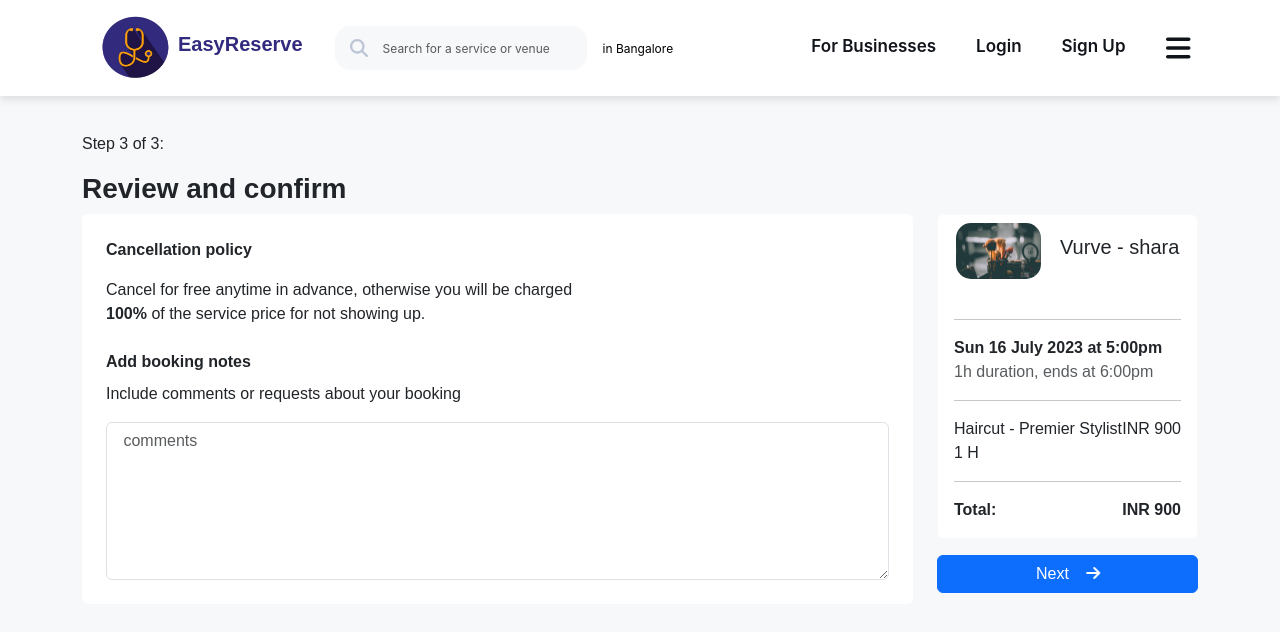
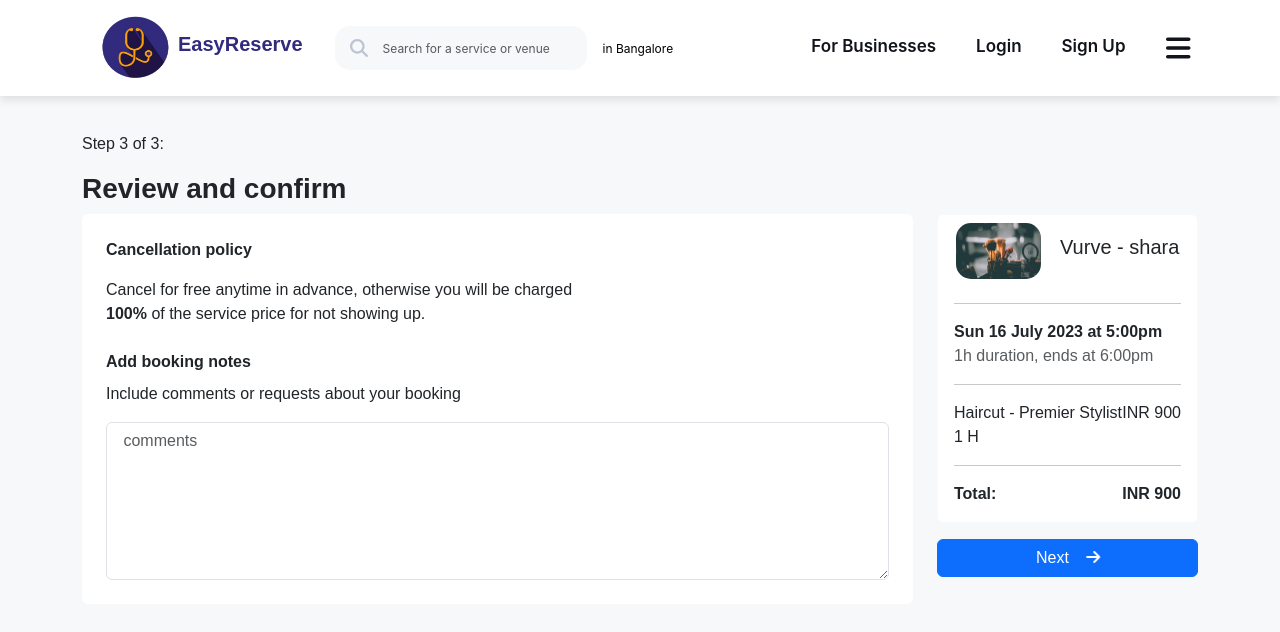
Before and after one commit to Fouad-Gabr/Booking-and-reservation-system, a React (Vite) app: page /login in a window 1280 px wide. Shown: the top 632 px of the page. Built offline with nearby package versions, Linux system fonts and the light colour scheme.

Commit message:
Change the padding of the card in the Booking file

```diff
--- a/src/components/BookingDetails/BookingDetails.jsx
+++ b/src/components/BookingDetails/BookingDetails.jsx
@@ -19,7 +19,7 @@ const BookingDetails = ({
           <img src="images/2-1.jpeg" alt="Service" className="" />
           <h5 className="card-title">{location}</h5>
         </div>
-        <div className="card-body">
+        <div className="card-body pt-0">
           <hr />
 
           {showDateTime && (
```
